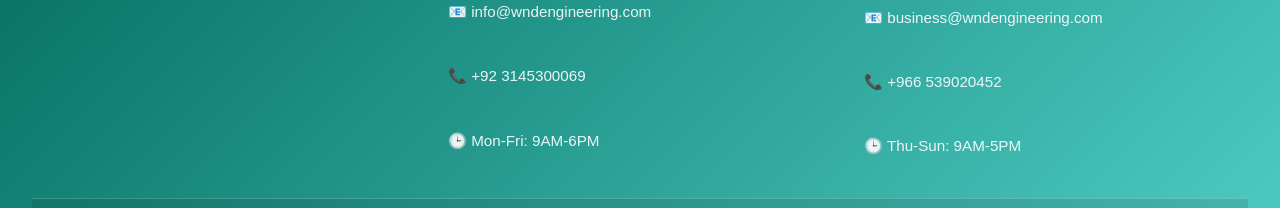
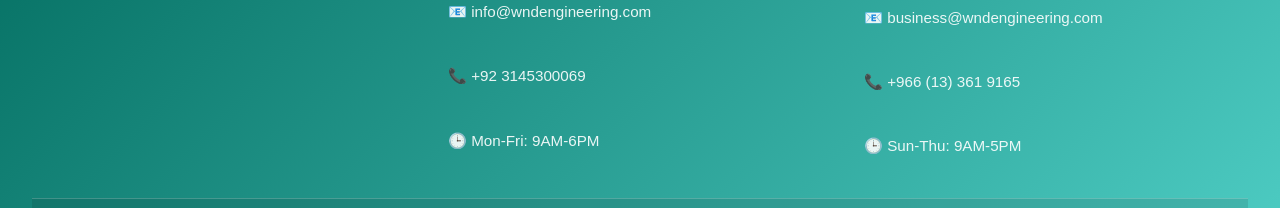
Before and after one commit to SardarHaseeb2510/wndengineering, a React (Vite) app: page / in a window 1280 px wide. Shown: the part 4595-4803 px from the top of the page. Built offline with nearby package versions, Linux system fonts and the light colour scheme.

Commit message:
Changing Tel Number

```diff
--- a/src/components/Footer.jsx
+++ b/src/components/Footer.jsx
@@ -47,8 +47,8 @@ const Footer = () => {
             <div className="contact-info">
               <p id='location'>📍 King Abdullah Road, Building No: 2305, 202 First Floor </p>
               <p>📧 business@wndengineering.com</p>
-              <p>📞 +966 539020452</p>
-              <p>🕒 Thu-Sun: 9AM-5PM</p>
+              <p>📞 +966 (13) 361 9165</p>
+              <p>🕒 Sun-Thu: 9AM-5PM</p>
             </div>
           </div>
         </div>
```
